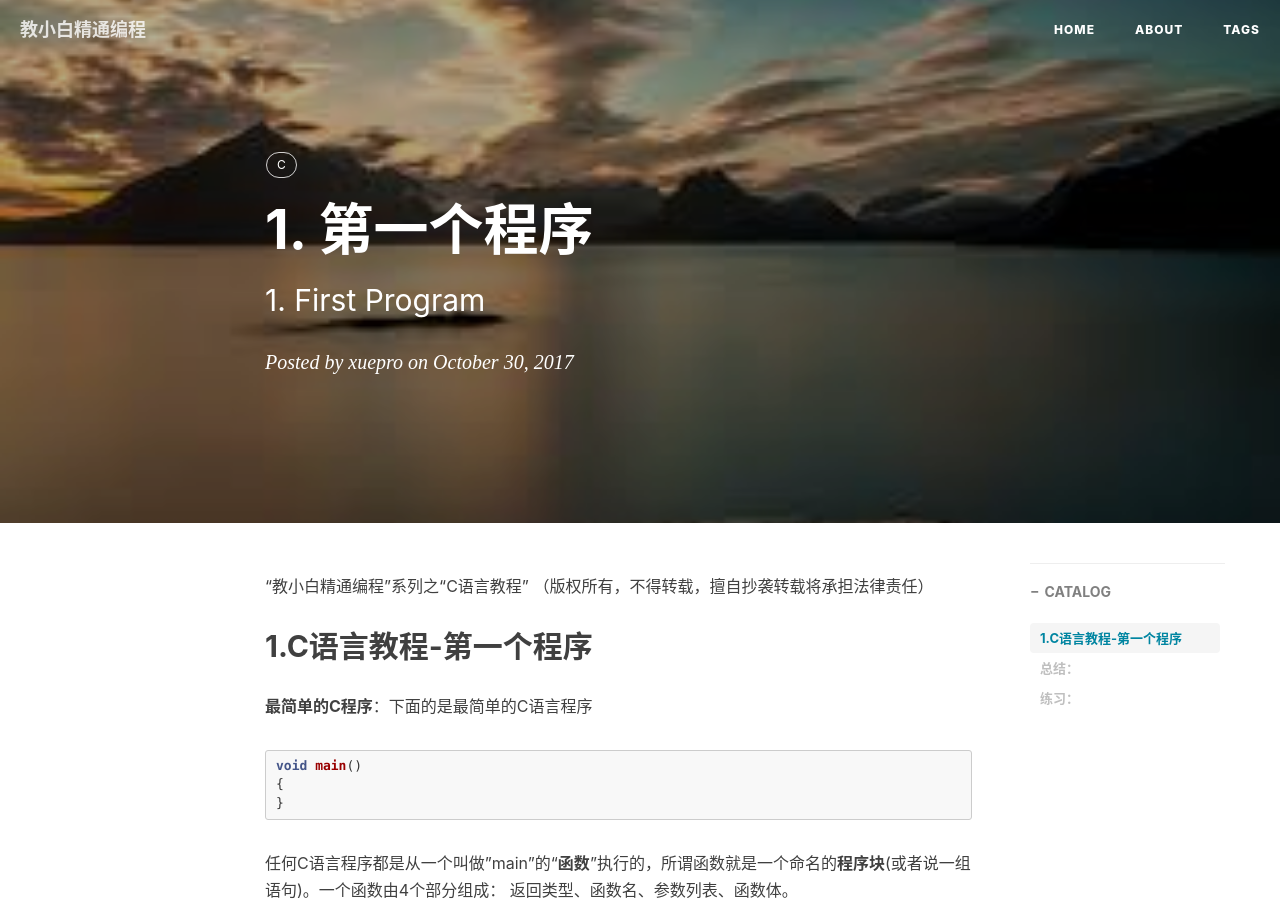
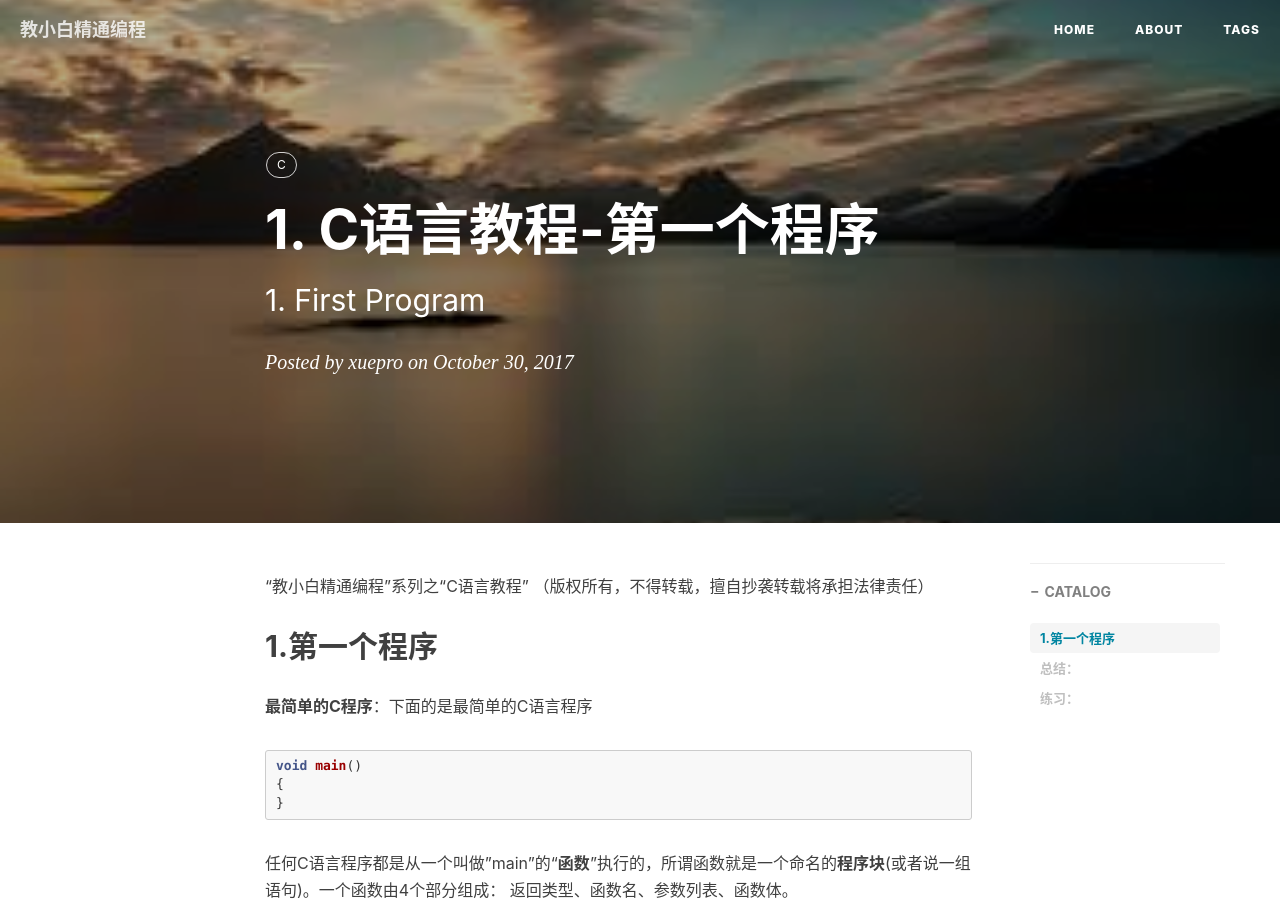
Before and after one commit to xuepro/xuepro.github.io, a Jekyll site: the page built from _posts/2017-10-30-1. C语言教程-第一个程序.md, in a window 1280 px wide and 900 px high. Built offline with Jekyll 4.4.1, drawn with Linux system fonts in a browser that asks for light colours; nearby versions of some CDN libraries; comment, search, counter and statistics services are not loaded.

Commit message:
Update 2017-10-30-1. C语言教程-第一个程序.md

```diff
--- a/_posts/2017-10-30-1. C语言教程-第一个程序.md
+++ b/_posts/2017-10-30-1. C语言教程-第一个程序.md
@@ -14,7 +14,7 @@
 
 “教小白精通编程”系列之“C语言教程” （版权所有，不得转载，擅自抄袭转载将承担法律责任）
 
-## 1.C语言教程-第一个程序
+## 1.第一个程序
 
 **最简单的C程序**：下面的是最简单的C语言程序
 
```
Also changed, not shown: other parts of _posts/2017-10-30-1. C语言教程-第一个程序.md (+1 -1 lines).
